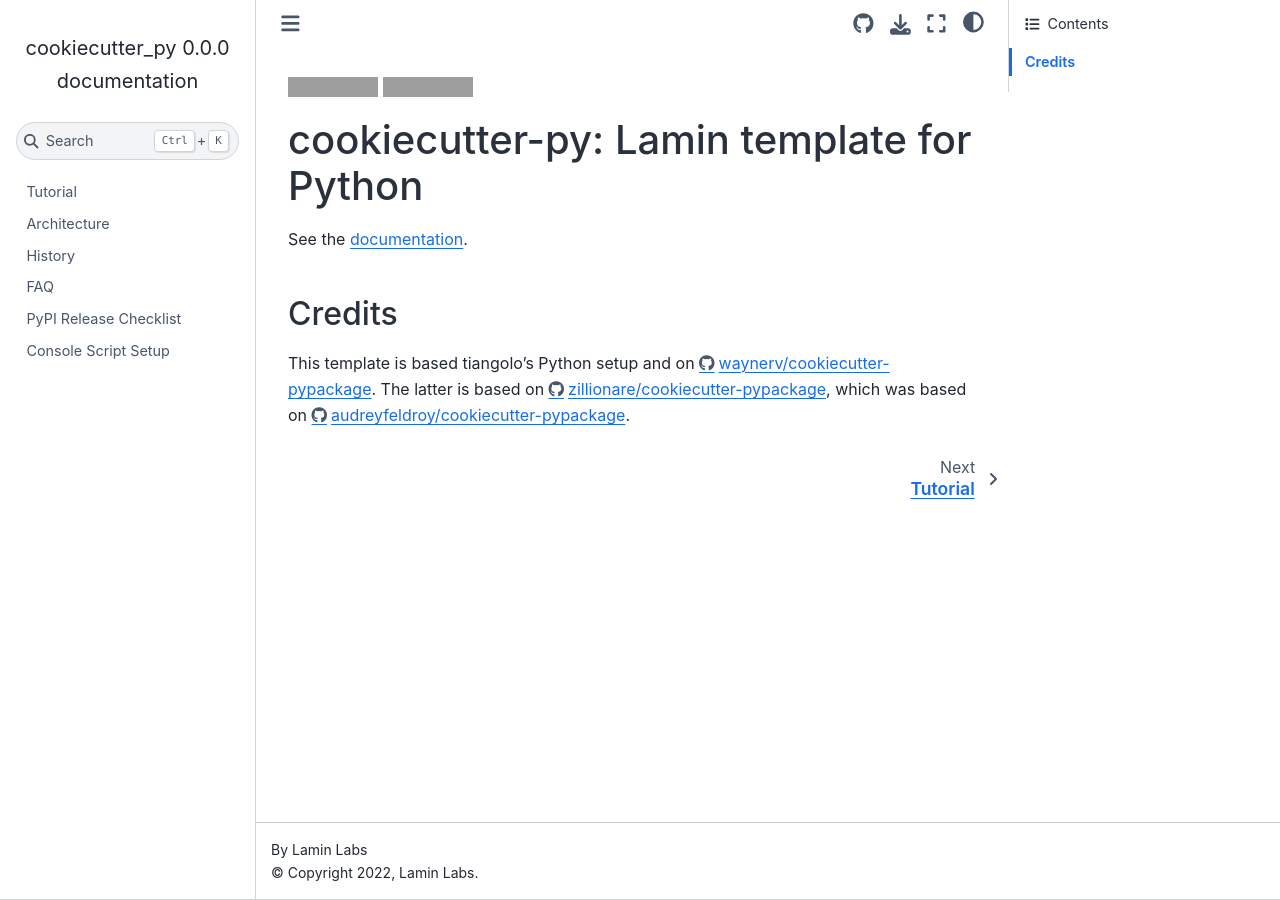
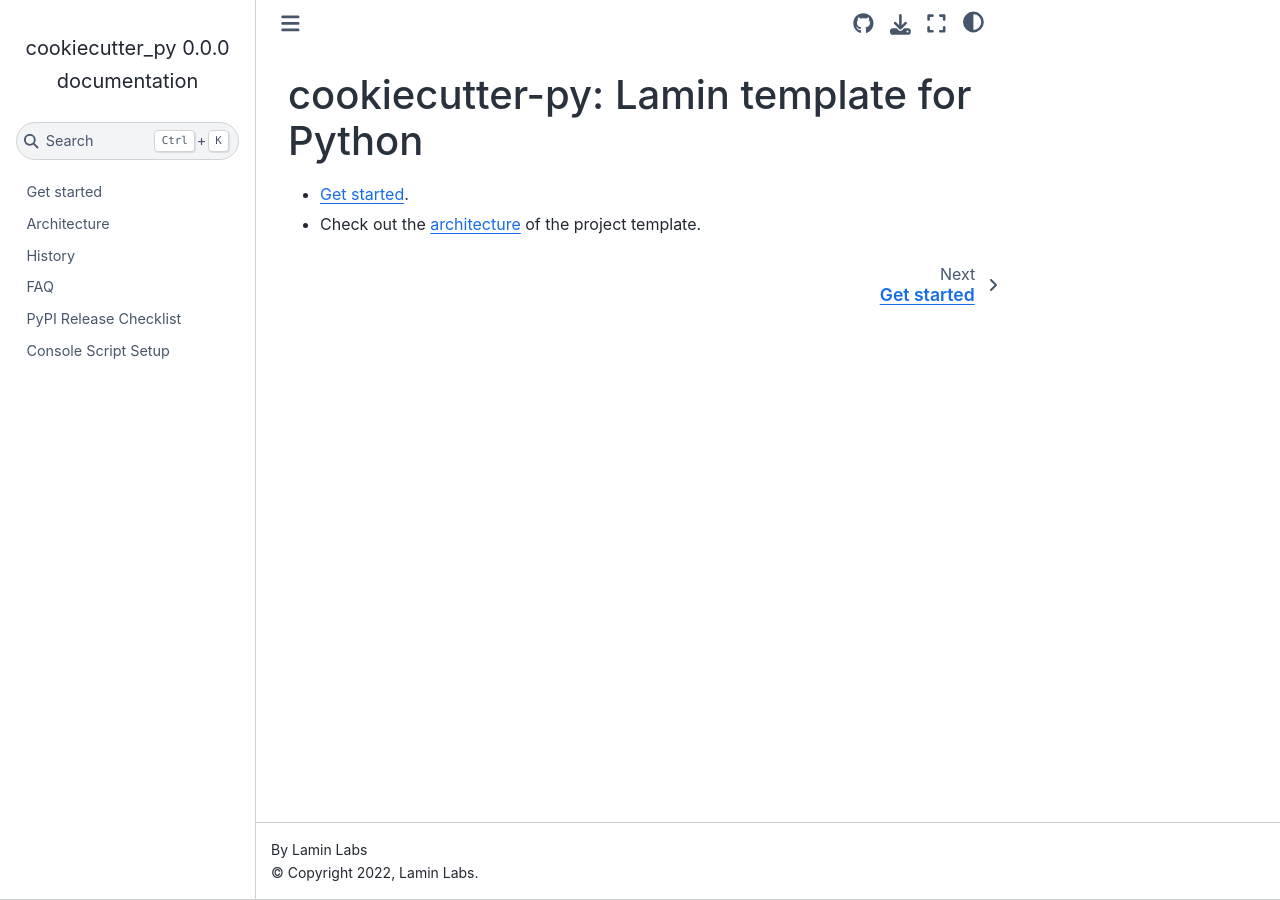
Before and after one commit to laminlabs/cookiecutter-py, a Sphinx documentation site: the page built from docs/index.rst, in a window 1280 px wide. Built offline with Sphinx 7.4.7 and the Sphinx Book theme 1.1.4, drawn with Linux system fonts in a browser that asks for light colours; grey boxes are pictures that could not be loaded.

Commit message:
:green_heart: Fix base url, serve dir (#5)
* :green_heart: fix servedir

* :bug: fix dirs

* :memo: fix start line

* :rocket: only do so on deploy

* :memo: fix line starts

* :bug: fix double start line

* :memo: prettified

```diff
--- a/docs/get-started.md
+++ b/docs/get-started.md
@@ -1,4 +1,4 @@
-# Tutorial
+# Get started
 
 ## Quickstart
 
--- a/docs/index.rst
+++ b/docs/index.rst
@@ -1,4 +1,9 @@
 .. include:: ../README.rst
+   :start-line: 7
+   :end-line: 10
+
+* :doc:`get-started`.
+* Check out the :doc:`architecture <architecture>` of the project template.
 
 .. toctree::
    :maxdepth: 1
```
Also changed, not shown: 1 other file.
